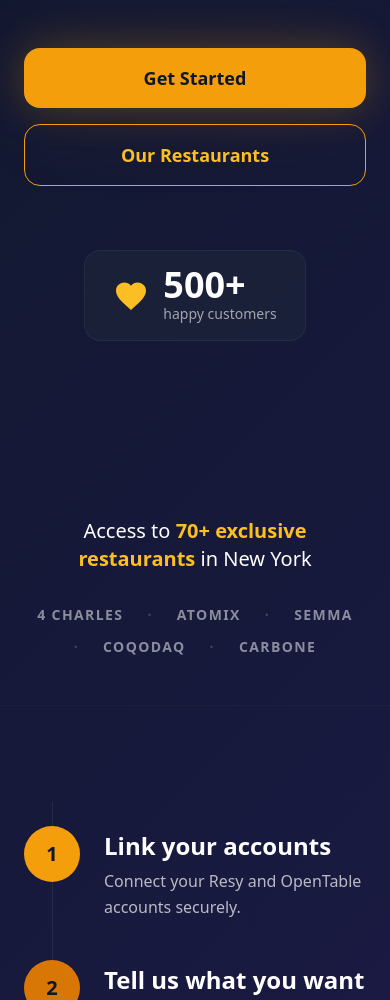
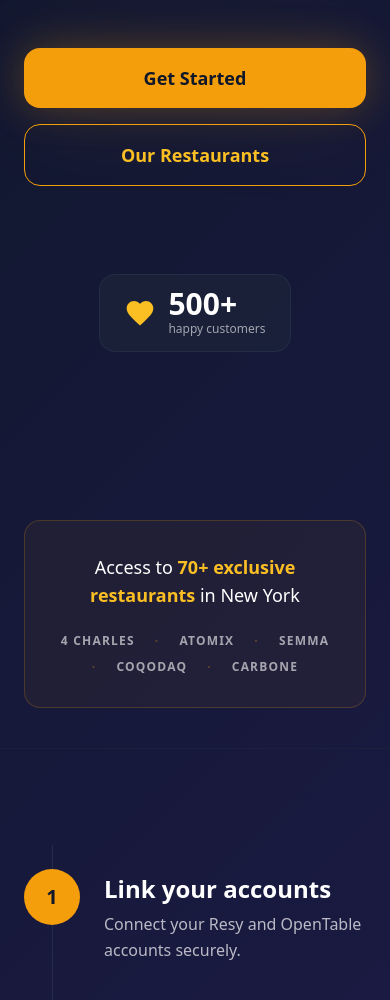
Before and after one commit to rockstarade/tablemate, a FastAPI app: page / in a window 390 px wide. Shown: the part 476-1476 px from the top of the page. Run offline with FastAPI, Linux system fonts and the light colour scheme; parts of the project's set-up code (start-up, migrations or seed data) failed here and were passed over; some libraries are stand-ins or nearby versions.

Commit message:
Move 500+ badge to phone overlay, redesign restaurant showcase card
- Badge now overlays bottom-center of phone mockup on desktop
- Separate mobile-only badge centered below CTA buttons
- Restaurant showcase: amber-tinted glass card (bg-brand-500/5, border-brand-500/20)
- Tighter showcase padding and smaller max-width (max-w-3xl)
- Amber dot separators between restaurant names

Co-Authored-By: Claude Opus 4.6 <noreply@anthropic.com>

```diff
--- a/src/tablement/web/templates/landing.html
+++ b/src/tablement/web/templates/landing.html
@@ -170,19 +170,27 @@
                         </div>
 
                     </div>
-                    <!-- Right: phone mockup image -->
-                    <div class="hidden lg:flex flex-1 justify-center fade-in-delay">
+                    <!-- Right: phone mockup image + badge overlay -->
+                    <div class="hidden lg:flex flex-1 justify-center fade-in-delay relative">
                         <img src="/static/hero-phone.jpeg" alt="RESR booking confirmation on iPhone"
                             class="w-96 xl:w-[440px] rounded-3xl shadow-2xl shadow-brand-500/10">
+                        <!-- Social proof badge — overlaid at bottom center of phone -->
+                        <div class="absolute -bottom-6 left-1/2 -translate-x-1/2 flex items-center gap-3 px-6 py-3.5 rounded-2xl bg-slate-900/80 backdrop-blur-md border border-slate-700/50 shadow-xl">
+                            <svg class="w-8 h-8 text-brand-400 flex-shrink-0" fill="currentColor" viewBox="0 0 24 24"><path d="M12 21.35l-1.45-1.32C5.4 15.36 2 12.28 2 8.5 2 5.42 4.42 3 7.5 3c1.74 0 3.41.81 4.5 2.09C13.09 3.81 14.76 3 16.5 3 19.58 3 22 5.42 22 8.5c0 3.78-3.4 6.86-8.55 11.54L12 21.35z"/></svg>
+                            <div>
+                                <span class="text-white font-bold text-3xl leading-none">500+</span>
+                                <p class="text-white/60 text-xs">happy customers</p>
                             </div>
                         </div>
-                <!-- Social proof badge — centered at bottom -->
-                <div class="flex justify-center mt-16 sm:mt-24 fade-in-delay-2">
-                    <div class="flex items-center gap-3.5 px-7 py-4 rounded-2xl bg-slate-800/50 border border-slate-700/40">
-                        <svg class="w-9 h-9 text-brand-400 flex-shrink-0" fill="currentColor" viewBox="0 0 24 24"><path d="M12 21.35l-1.45-1.32C5.4 15.36 2 12.28 2 8.5 2 5.42 4.42 3 7.5 3c1.74 0 3.41.81 4.5 2.09C13.09 3.81 14.76 3 16.5 3 19.58 3 22 5.42 22 8.5c0 3.78-3.4 6.86-8.55 11.54L12 21.35z"/></svg>
+                    </div>
+                    <!-- Mobile-only social proof badge -->
+                    <div class="flex lg:hidden justify-center mt-10 fade-in-delay-2">
+                        <div class="flex items-center gap-3 px-6 py-3.5 rounded-2xl bg-slate-800/50 border border-slate-700/40">
+                            <svg class="w-8 h-8 text-brand-400 flex-shrink-0" fill="currentColor" viewBox="0 0 24 24"><path d="M12 21.35l-1.45-1.32C5.4 15.36 2 12.28 2 8.5 2 5.42 4.42 3 7.5 3c1.74 0 3.41.81 4.5 2.09C13.09 3.81 14.76 3 16.5 3 19.58 3 22 5.42 22 8.5c0 3.78-3.4 6.86-8.55 11.54L12 21.35z"/></svg>
                             <div>
-                            <span class="text-white font-bold text-4xl leading-none">500+</span>
-                            <p class="text-white/60 text-sm">happy customers</p>
+                                <span class="text-white font-bold text-3xl leading-none">500+</span>
+                                <p class="text-white/60 text-xs">happy customers</p>
+                            </div>
                         </div>
                     </div>
                 </div>
@@ -190,21 +198,23 @@
         </section>
 
         <!-- ═══════════════════ RESTAURANT SHOWCASE ═══════════════════ -->
-        <section class="py-12 sm:py-16">
-            <div class="max-w-4xl mx-auto px-6 text-center">
-                <p class="text-white text-xl sm:text-2xl font-medium mb-8">
+        <section class="py-10 sm:py-14">
+            <div class="max-w-3xl mx-auto px-6">
+                <div class="rounded-2xl border border-brand-500/20 bg-brand-500/5 px-8 py-8 sm:px-12 sm:py-10 text-center">
+                    <p class="text-white text-lg sm:text-xl font-medium mb-6">
                         Access to <span class="text-brand-400 font-bold">70+ exclusive restaurants</span> in New York
                     </p>
-                <div class="flex flex-wrap justify-center items-center gap-x-6 sm:gap-x-10 gap-y-3 text-white/50 text-sm sm:text-base font-semibold tracking-widest uppercase">
+                    <div class="flex flex-wrap justify-center items-center gap-x-5 sm:gap-x-8 gap-y-2.5 text-white/60 text-xs sm:text-sm font-semibold tracking-widest uppercase">
                         <span>4 Charles</span>
-                    <span class="text-white/20">·</span>
+                        <span class="text-brand-500/30">·</span>
                         <span>Atomix</span>
-                    <span class="text-white/20">·</span>
+                        <span class="text-brand-500/30">·</span>
                         <span>Semma</span>
-                    <span class="text-white/20">·</span>
+                        <span class="text-brand-500/30">·</span>
                         <span>Coqodaq</span>
-                    <span class="text-white/20">·</span>
+                        <span class="text-brand-500/30">·</span>
                         <span>Carbone</span>
+                    </div>
                 </div>
             </div>
         </section>
```
Lines whose indentation alone changed are shown as unchanged.
